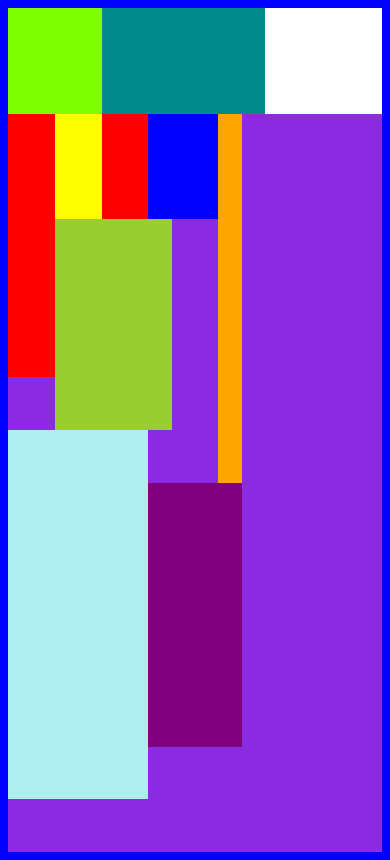
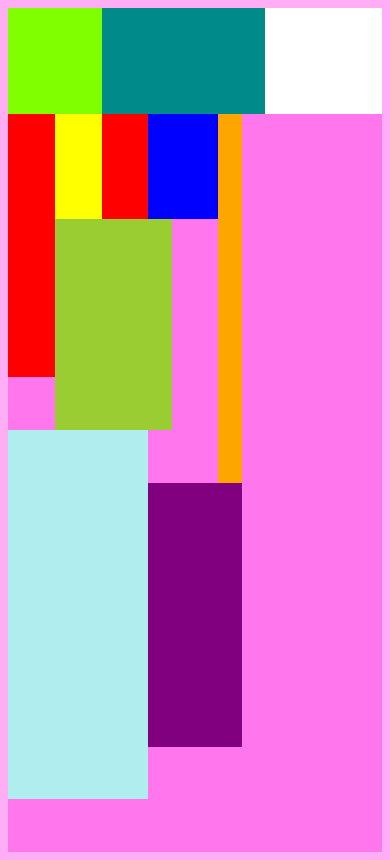
Before and after one commit to mimi-sh/p1_ilus_grid, a plain HTML site: page index.html in a window 390 px wide. Drawn offline with Linux system fonts and the light colour scheme.

Commit message:
Update index.html

```diff
--- a/index.html
+++ b/index.html
@@ -94,6 +94,16 @@
             grid-row-end:5;
             background-color: blue;
         }
+        @media (max-width: 1024px) {
+            body, #container {
+                background-color: chartreuse;
+            }
+        }
+        @media (max-width: 600px) {
+            body, #container {
+                background-color: rgba(255, 0, 221, 0.322);
+            }
+        }
     </style>
 </head>
 <body>
```
